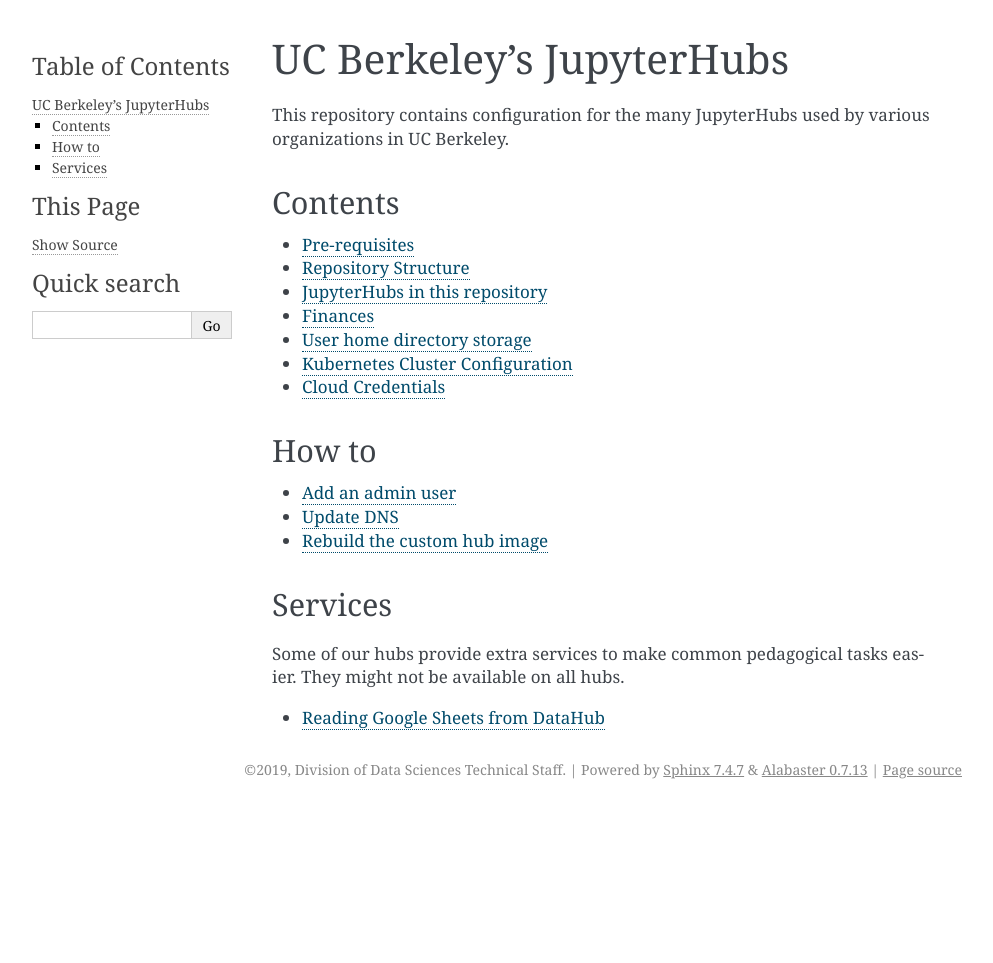
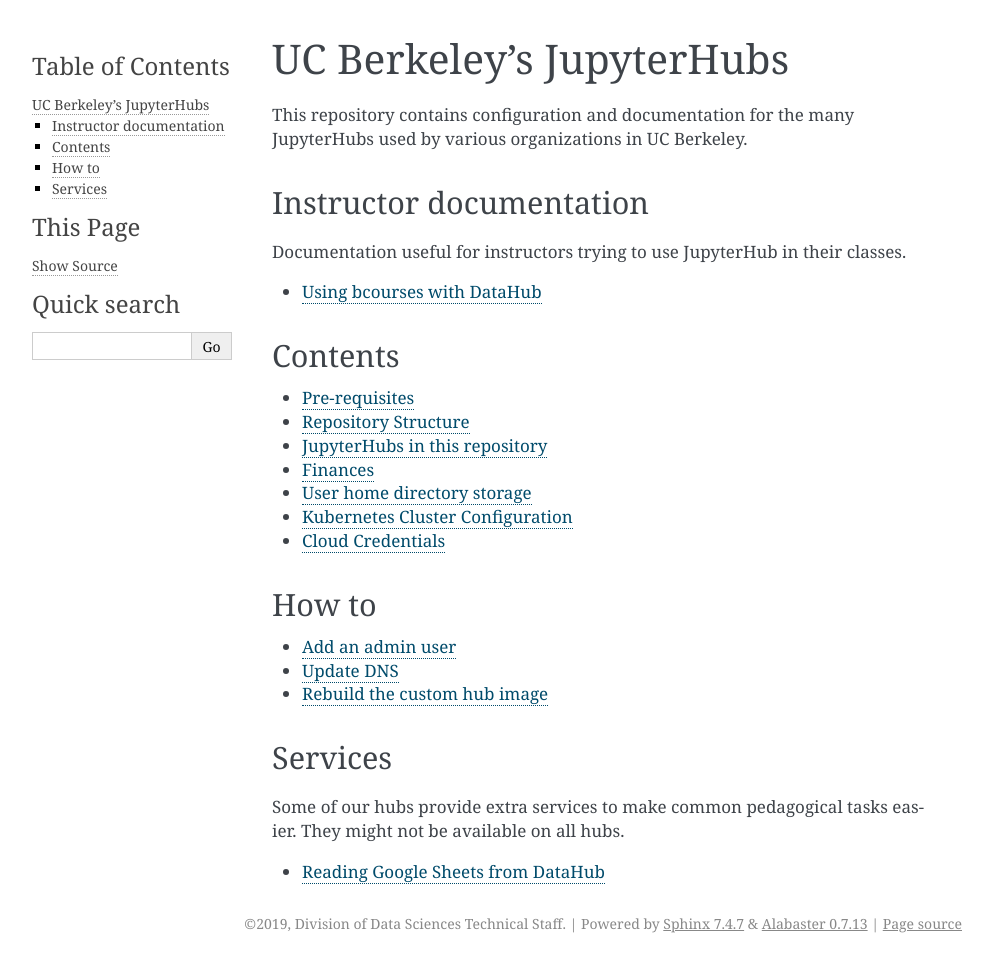
Before and after one commit to berkeley-dsep-infra/datahub, a Sphinx documentation site: the page built from docs/index.rst, in a window 1280 px wide. Shown: the whole page, without its empty margins (148-1141 px from the left). Built offline with Sphinx 7.4.7, drawn with Linux system fonts in a browser that asks for light colours; before the commit the page ends 900 px from its top, so only the background shows below that.

Commit message:
docs: Add howto on using bcourses

```diff
--- a/docs/index.rst
+++ b/docs/index.rst
@@ -2,8 +2,19 @@
 UC Berkeley's JupyterHubs
 =========================
 
-This repository contains configuration for the many JupyterHubs used by
-various organizations in UC Berkeley.
+This repository contains configuration and documentation for the many
+JupyterHubs used by various organizations in UC Berkeley.
+
+Instructor documentation
+========================
+
+Documentation useful for instructors trying to use JupyterHub in
+their classes.
+
+.. toctree::
+   :maxdepth: 1
+
+   instructor/howto/bcourses
 
 Contents
 ========
```
Also changed, not shown: docs/instructor/howto/bcourses.rst (added, +131 -0 lines), docs/instructor/howto/images/bcourses/add-app-button.png (added), docs/instructor/howto/images/bcourses/add-app-dialog.png (added), docs/instructor/howto/images/bcourses/add-assignment-button.png (added), docs/instructor/howto/images/bcourses/app-configurations-button.png (added), docs/instructor/howto/images/bcourses/assignment-save-button.png (added), docs/instructor/howto/images/bcourses/assignments-tab.png (added), docs/instructor/howto/images/bcourses/edit-assignment-settings.png (added), docs/instructor/howto/images/bcourses/launch-notebook.png (added), docs/instructor/howto/images/bcourses/save-and-publish.png (added), docs/instructor/howto/images/bcourses/settings.png (added), docs/instructor/howto/images/bcourses/submission-type.png (added), docs/instructor/howto/images/bcourses/submission-url.png (added).
